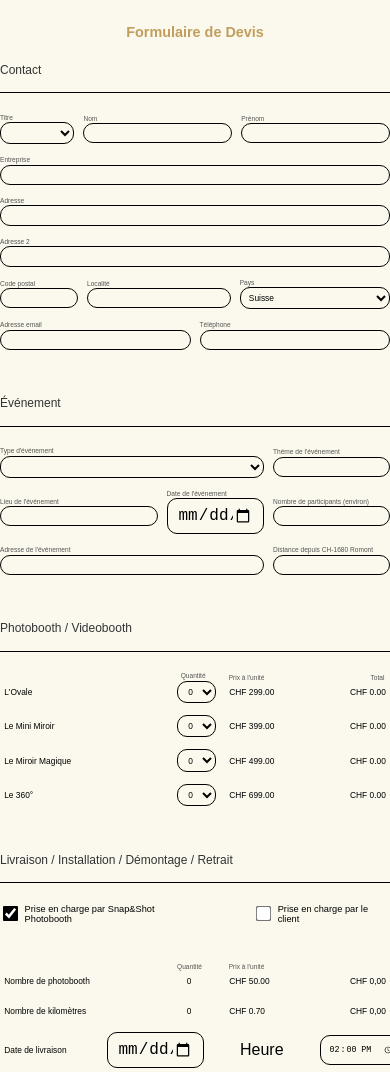
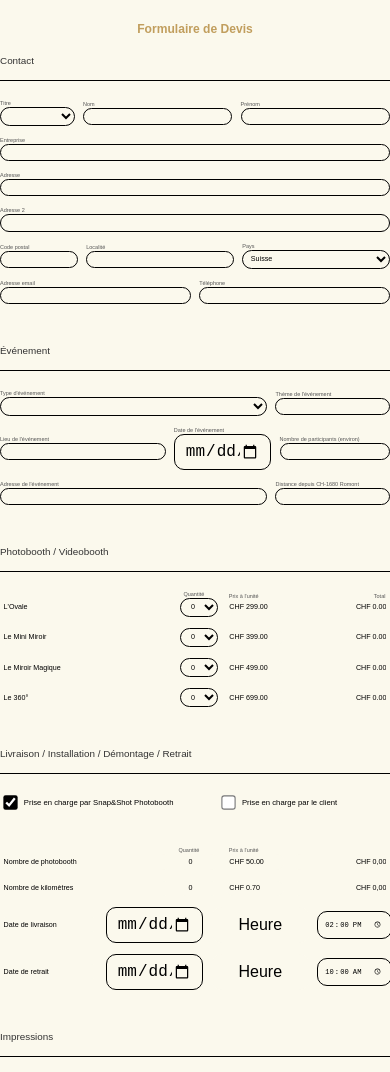
Before and after one commit to DavidHaering/snapandshotphotobooth, a website: page public/devis.html in a window 390 px wide. Shown: the top 1072 px of the page. Drawn offline with Linux system fonts and the light colour scheme; some packages are replaced by stand-ins of ours; no server answers.

Commit message:
petits écrans

```diff
--- a/public/devis.html
+++ b/public/devis.html
@@ -286,35 +286,35 @@
 
 @media (max-width: 600px) {
   body {
-    font-size: 12px; /* encore plus petit */
+    font-size: 11px; /* un peu plus petit */
   }
   label {
-    font-size: 0.55em;
+    font-size: 0.5em;
   }
   input, select, textarea, button {
-    font-size: 0.7em;
+    font-size: 0.65em;
   }
   input[type="checkbox"] {
-    transform: scale(1.2);
-  }
-  /* Ciblage spécifique pour date et time */
+    transform: scale(1.1);
+  }
+  /* Pour date et time */
   input[type="date"],
   input[type="time"] {
-    font-size: 0.7em;
-    height: 30px; /* réduire hauteur si besoin */
-    padding: 5px 8px; /* ajuster padding */
+    font-size: 0.65em;
+    height: 28px; /* un peu moins haut */
+    padding: 4px 6px;
   }
   h1 {
-    font-size: 1.2em;
+    font-size: 1.1em;
   }
   h2 {
-    font-size: 1em;
+    font-size: 0.9em;
   }
   .main-text {
-    font-size: 0.8em;
+    font-size: 0.75em;
   }
   .sub-text {
-    font-size: 0.6em;
+    font-size: 0.55em;
   }
 }
 
```
